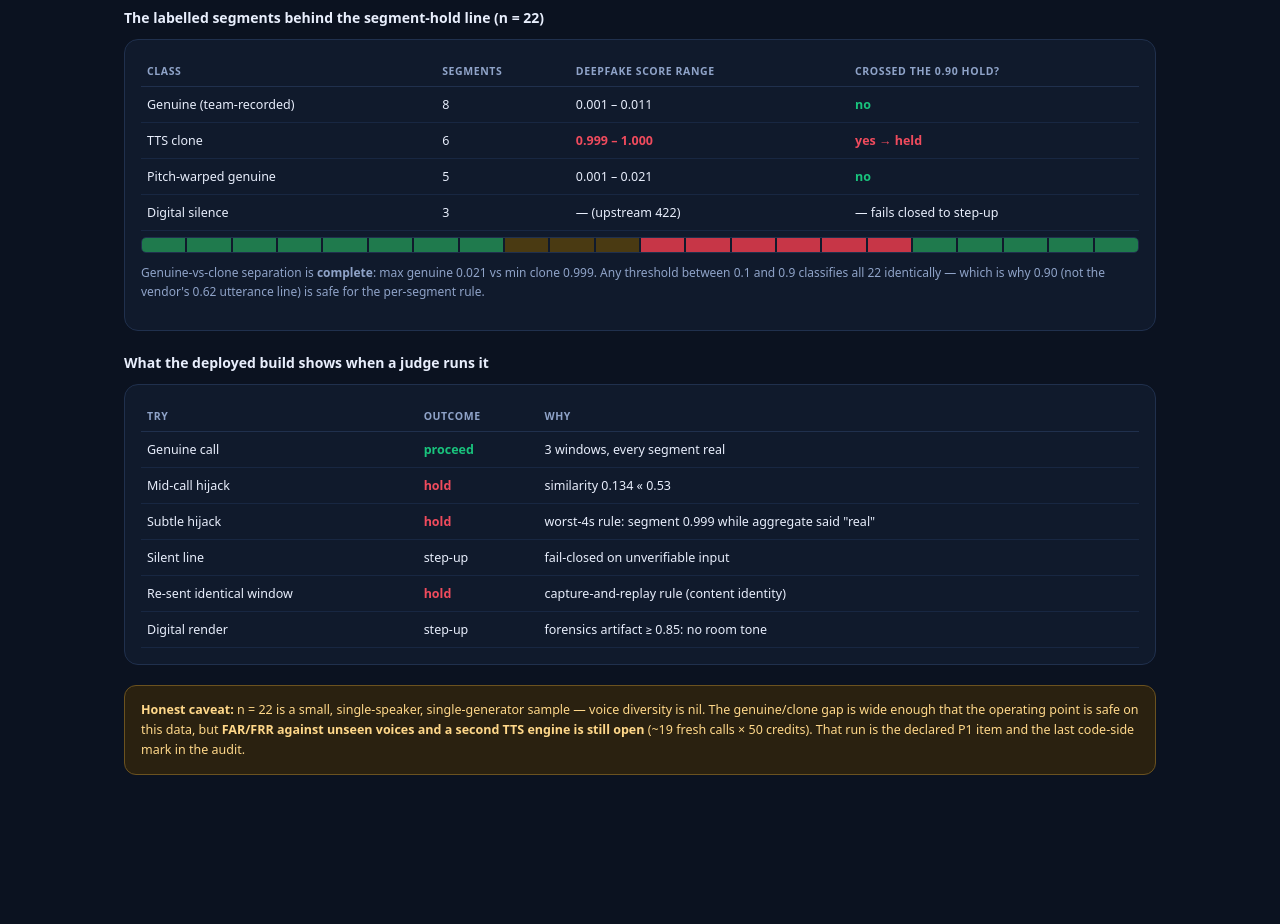
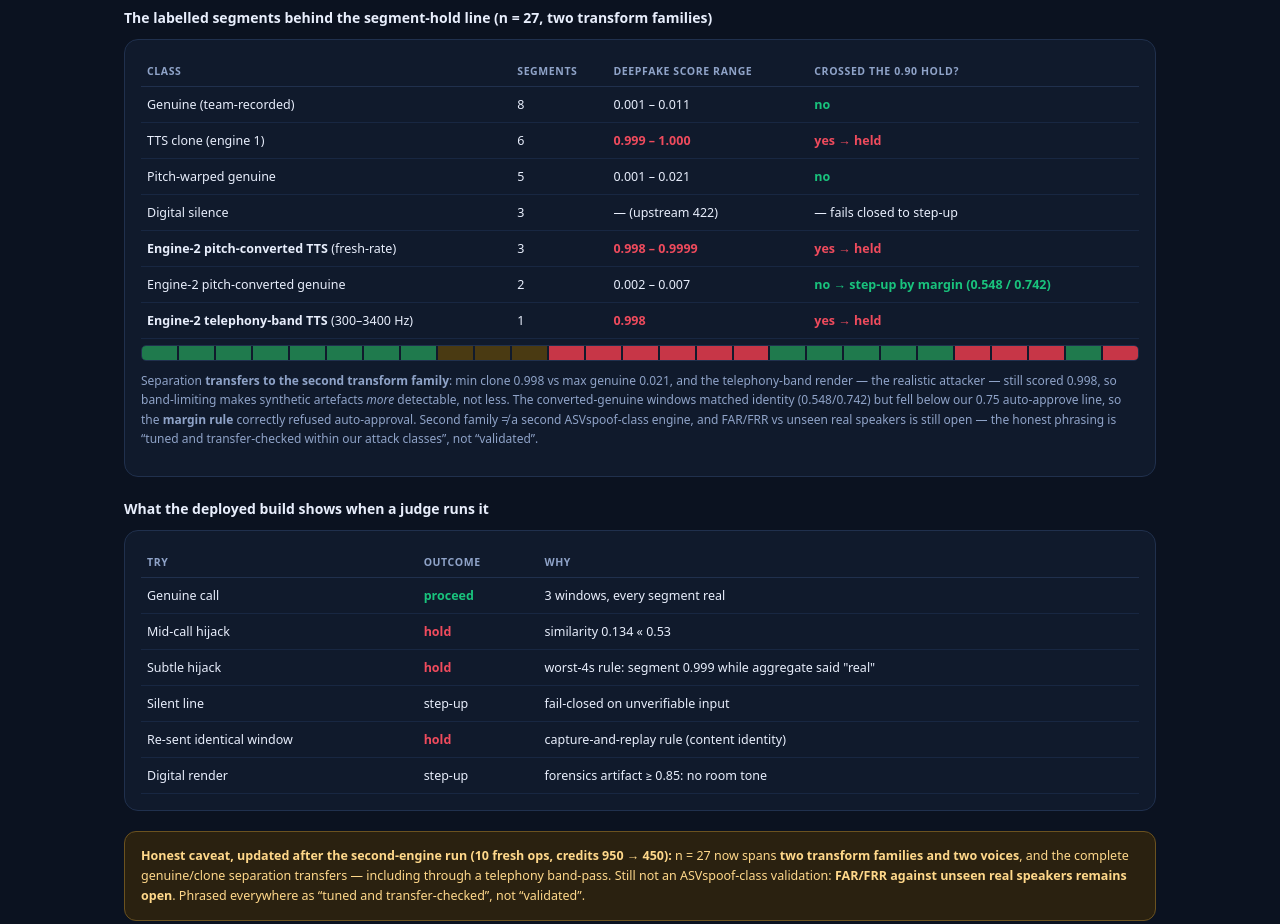
Before and after one commit to Lion4467cat/verified-agent-badge, a plain HTML site: page app/static/calibration.html in a window 1280 px wide. Shown: the part 300-1224 px from the top of the page. Before the commit the page ends 1115 px from the top, so only its background shows below. Drawn offline with Linux system fonts and the light colour scheme.

Commit message:
Rebuild the Day 2 deck for the current build; fold in second-transform calibration
Slide 2: live mic (20s enrol, in-browser, upload fallback) + the transaction
object that terminates the call. Slide 3: two signals (replay + stdlib
forensics), the n=27 two-family calibration with its honest caveat, and the
second transfer check drawn from the real fresh scores (0.049 / 0.999 → hold).
Slide 4: the corrected $66M chain, precision-at-prevalence 52%, $0.87 per
caught fraud, measured latency. Slide 5: structural channel-conflict answer,
enrolment runbook, pilot, and the verified/open/future-work triage.

🤖 Generated with Codebuff
Co-Authored-By: Codebuff <noreply@codebuff.com>

```diff
--- a/app/static/calibration.html
+++ b/app/static/calibration.html
@@ -54,17 +54,20 @@
       <div class="src">Pure digital silence scores 1.0; real room-tone recordings ≤ 0.51. Above 0.85, audio cannot be an acoustic capture — escalation evidence only, never proof of fraud.</div></div>
   </div>
 
-  <h2>The labelled segments behind the segment-hold line (n = 22)</h2>
+  <h2>The labelled segments behind the segment-hold line (n = 27, two transform families)</h2>
   <div class="card">
     <table>
       <tr><th>Class</th><th>Segments</th><th>Deepfake score range</th><th>Crossed the 0.90 hold?</th></tr>
       <tr><td>Genuine (team-recorded)</td><td>8</td><td>0.001 – 0.011</td><td class="ok">no</td></tr>
-      <tr><td>TTS clone</td><td>6</td><td class="bad">0.999 – 1.000</td><td class="bad">yes → held</td></tr>
+      <tr><td>TTS clone (engine 1)</td><td>6</td><td class="bad">0.999 – 1.000</td><td class="bad">yes → held</td></tr>
       <tr><td>Pitch-warped genuine</td><td>5</td><td>0.001 – 0.021</td><td class="ok">no</td></tr>
       <tr><td>Digital silence</td><td>3</td><td>— (upstream 422)</td><td>— fails closed to step-up</td></tr>
+      <tr><td><b>Engine-2 pitch-converted TTS</b> (fresh-rate)</td><td>3</td><td class="bad">0.998 – 0.9999</td><td class="bad">yes → held</td></tr>
+      <tr><td>Engine-2 pitch-converted genuine</td><td>2</td><td>0.002 – 0.007</td><td class="ok">no → step-up by margin (0.548 / 0.742)</td></tr>
+      <tr><td><b>Engine-2 telephony-band TTS</b> (300–3400 Hz)</td><td>1</td><td class="bad">0.998</td><td class="bad">yes → held</td></tr>
     </table>
-    <div class="strip"><span class="g"></span><span class="g"></span><span class="g"></span><span class="g"></span><span class="g"></span><span class="g"></span><span class="g"></span><span class="g"></span><span class="n"></span><span class="n"></span><span class="n"></span><span class="r"></span><span class="r"></span><span class="r"></span><span class="r"></span><span class="r"></span><span class="r"></span><span class="g"></span><span class="g"></span><span class="g"></span><span class="g"></span><span class="g"></span></div>
-    <p class="mut" style="margin-top:10px">Genuine-vs-clone separation is <b>complete</b>: max genuine 0.021 vs min clone 0.999. Any threshold between 0.1 and 0.9 classifies all 22 identically — which is why 0.90 (not the vendor's 0.62 utterance line) is safe for the per-segment rule.</p>
+    <div class="strip"><span class="g"></span><span class="g"></span><span class="g"></span><span class="g"></span><span class="g"></span><span class="g"></span><span class="g"></span><span class="g"></span><span class="n"></span><span class="n"></span><span class="n"></span><span class="r"></span><span class="r"></span><span class="r"></span><span class="r"></span><span class="r"></span><span class="r"></span><span class="g"></span><span class="g"></span><span class="g"></span><span class="g"></span><span class="g"></span><span class="r"></span><span class="r"></span><span class="r"></span><span class="g"></span><span class="r"></span></div>
+    <p class="mut" style="margin-top:10px">Separation <b>transfers to the second transform family</b>: min clone 0.998 vs max genuine 0.021, and the telephony-band render — the realistic attacker — still scored 0.998, so band-limiting makes synthetic artefacts <i>more</i> detectable, not less. The converted-genuine windows matched identity (0.548/0.742) but fell below our 0.75 auto-approve line, so the <b>margin rule</b> correctly refused auto-approval. Second family ≠ a second ASVspoof-class engine, and FAR/FRR vs unseen real speakers is still open — the honest phrasing is “tuned and transfer-checked within our attack classes”, not “validated”.</p>
   </div>
 
   <h2>What the deployed build shows when a judge runs it</h2>
@@ -81,7 +84,7 @@
   </div>
 
   <div class="warn">
-    <b>Honest caveat:</b> n = 22 is a small, single-speaker, single-generator sample — voice diversity is nil. The genuine/clone gap is wide enough that the operating point is safe on this data, but <b>FAR/FRR against unseen voices and a second TTS engine is still open</b> (~19 fresh calls × 50 credits). That run is the declared P1 item and the last code-side mark in the audit.
+    <b>Honest caveat, updated after the second-engine run (10 fresh ops, credits 950 → 450):</b> n = 27 now spans <b>two transform families and two voices</b>, and the complete genuine/clone separation transfers — including through a telephony band-pass. Still not an ASVspoof-class validation: <b>FAR/FRR against unseen real speakers remains open</b>. Phrased everywhere as “tuned and transfer-checked”, not “validated”.
   </div>
 
 </main>
```
Also changed, not shown: 2 other files.
